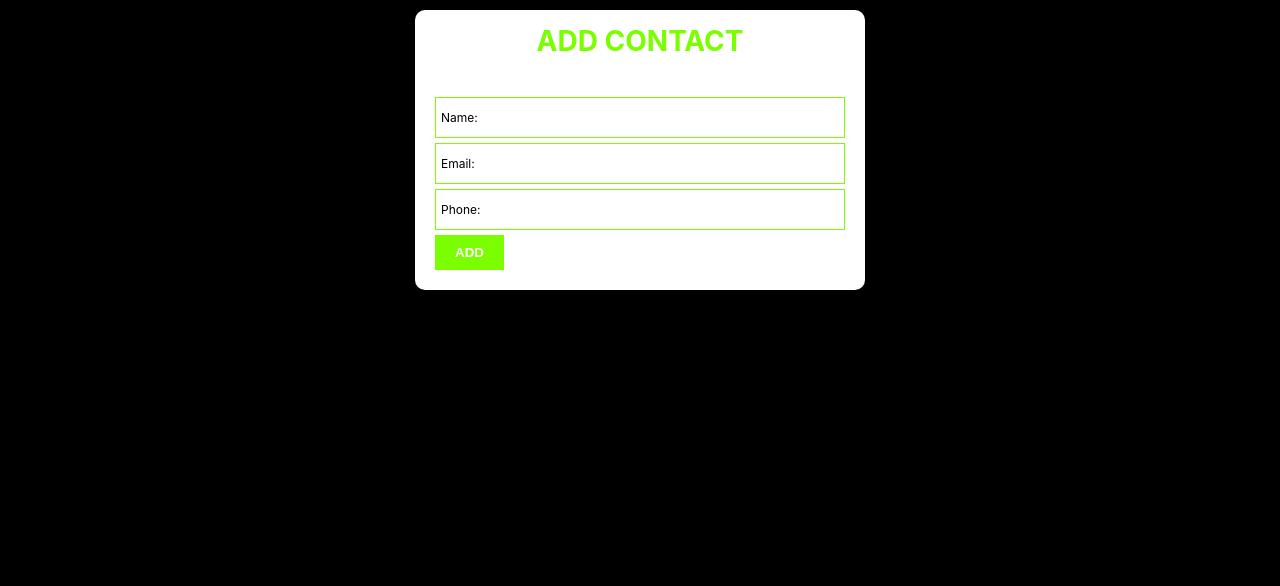
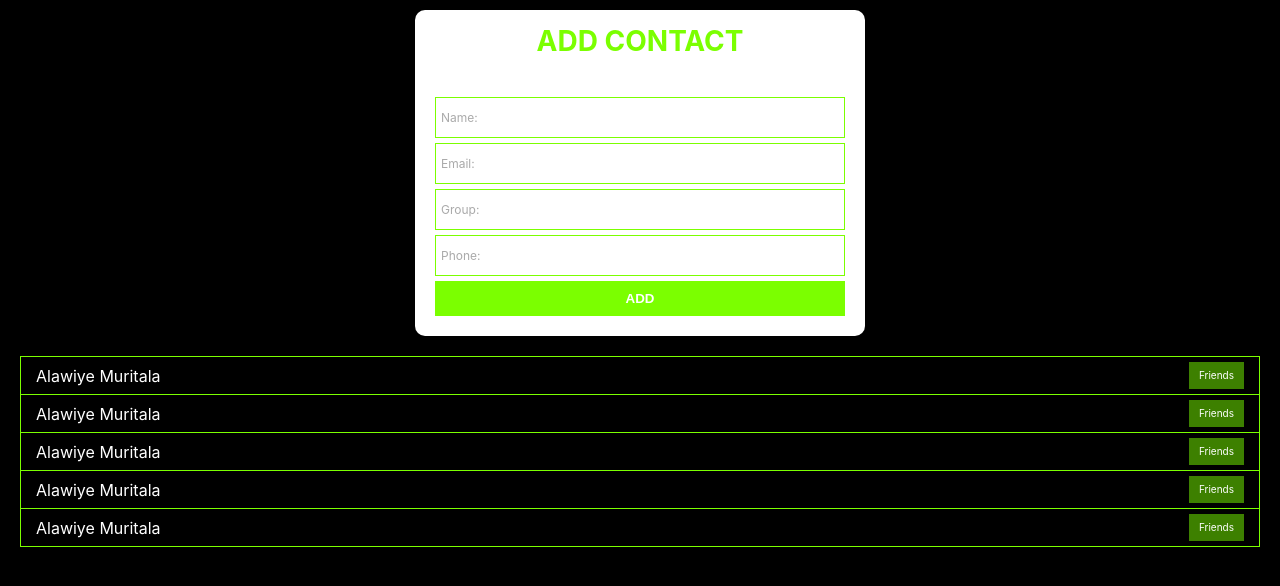
Before and after one commit to emdes12/contact-list, a website built with Vite: page index.html in a window 1280 px wide. Built offline with nearby package versions, Linux system fonts and the light colour scheme.

Commit message:
first push of DEV branch

```diff
--- a/index.html
+++ b/index.html
@@ -19,12 +19,45 @@
           <input type="email" id="add-email" />
         </div>
         <div class="input-container">
+          <label for="add-group">Group: </label>
+          <input type="email" id="add-group" />
+        </div>
+        <div class="input-container">
           <label for="add-phone">Phone: </label>
           <input type="number" id="add-phone" />
         </div>
         <button type="submit">ADD</button>
       </form>
     </div>
+
+    <div class="contact-list">
+      <ul>
+        <li class="contact">
+          <div class="contact-name">Alawiye Muritala</div>
+          <span class="contact-group">Friends</span>
+        </li>
+
+        <li class="contact">
+          <div class="contact-name">Alawiye Muritala</div>
+          <span class="contact-group">Friends</span>
+        </li>
+
+        <li class="contact">
+          <div class="contact-name">Alawiye Muritala</div>
+          <span class="contact-group">Friends</span>
+        </li>
+
+        <li class="contact">
+          <div class="contact-name">Alawiye Muritala</div>
+          <span class="contact-group">Friends</span>
+        </li>
+
+        <li class="contact">
+          <div class="contact-name">Alawiye Muritala</div>
+          <span class="contact-group">Friends</span>
+        </li>
+      </ul>
+    </div>
     <script type="module" src="/src/main.ts"></script>
   </body>
 </html>
--- a/src/style.css
+++ b/src/style.css
@@ -17,6 +17,7 @@
 body {
   background-color: black;
   padding: 10px 0;
+  color: #fff;
 }
 
 * {
@@ -42,6 +43,7 @@ h3 {
 
 form {
   padding: 20px;
+  color: #aaa;
 }
 
 input {
@@ -81,12 +83,45 @@ button {
   color: #fff;
   background-color: rgb(123, 255, 0);
   cursor: pointer;
+  width: 100%;
 }
 
 input[type="number"]::-webkit-outer-spin-button,
 input[type="number"]::-webkit-inner-spin-button {
   -moz-appearance: none;
   -webkit-appearance: none;
+}
+
+.contact-list {
+  padding: 20px;
+}
+
+ul {
+  list-style-type: none;
+  border: 1px solid rgb(123, 255, 0);
+}
+
+li {
+  padding: 5px 15px;
+  display: flex;
+  align-items: center;
+  justify-content: space-between;
+}
+
+li:hover {
+  background-color: rgb(123, 255, 0, 0.3);
+  cursor: pointer;
+}
+
+li:not(:last-child) {
+  border-bottom: 1px solid rgb(123, 255, 0);
+}
+
+.contact-group {
+  padding: 6px 10px;
+  background-color: rgb(123, 255, 0, 0.5);
+  font-size: 10px;
+  cursor: pointer;
 }
 
 @media (prefers-color-scheme: light) {
```
